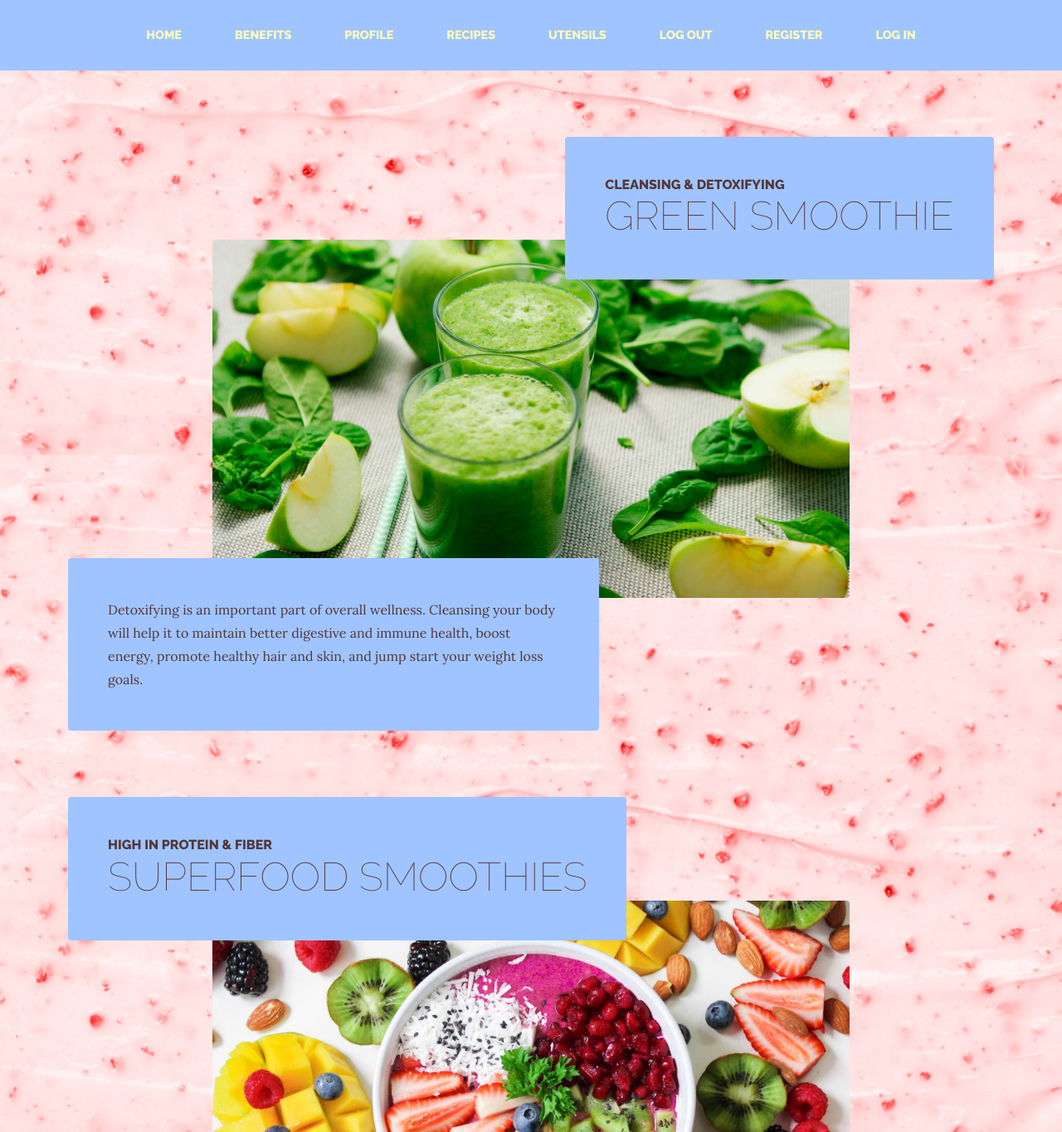
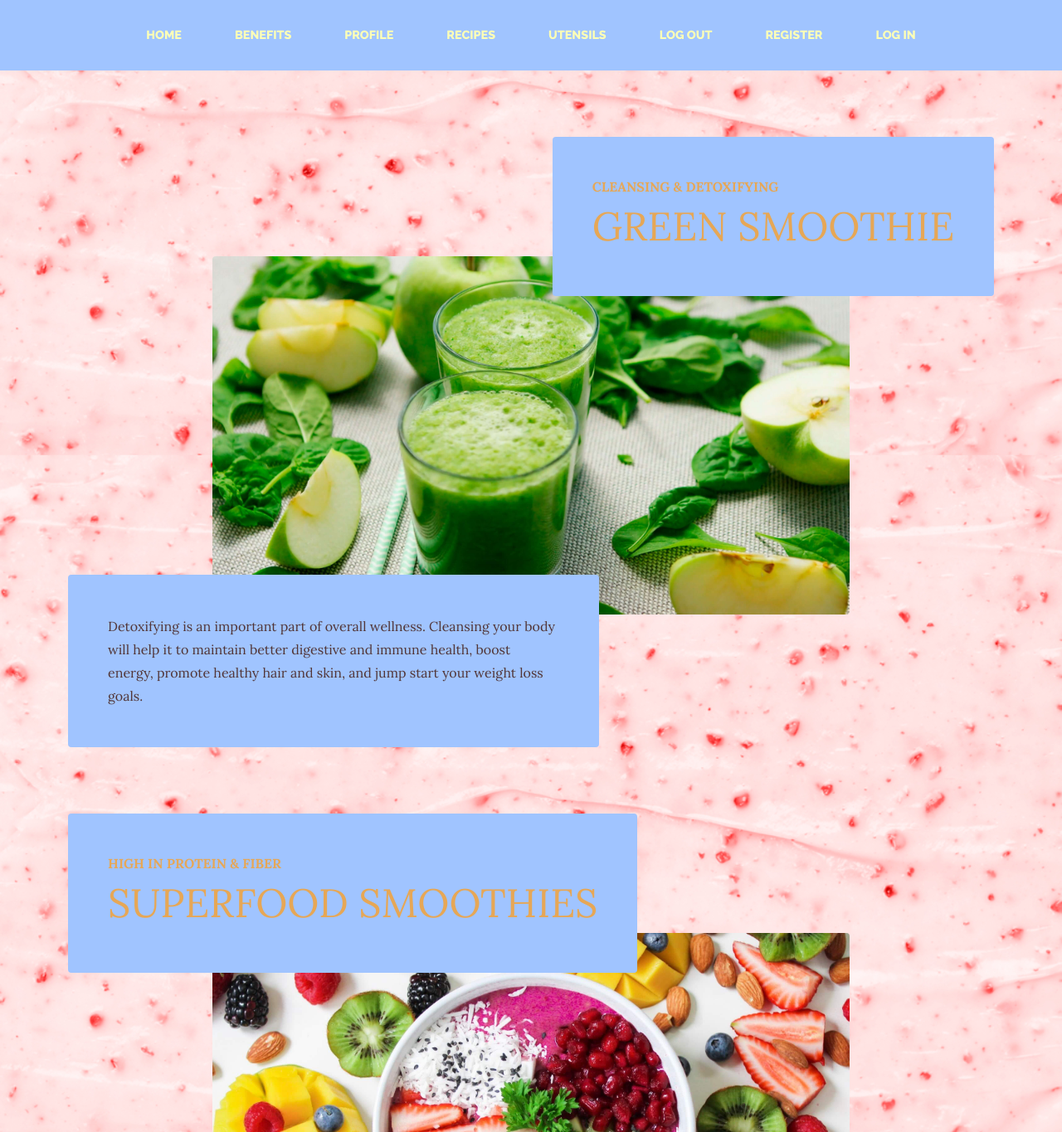
Before and after one commit to melinda-z/CI-MS3-Tutti-Fruitti, a Flask app: page /recipes in a window 1280 px wide. Shown: the part 305-1670 px from the top of the page at 83% size. Run offline with Flask 2, Linux system fonts and the light colour scheme; some libraries are stand-ins or nearby versions.

Commit message:
Create recipe category pages and connect to MongoDB database

```diff
--- a/app.py
+++ b/app.py
@@ -57,5 +57,11 @@ def logout():
     return render_template("logout.html")
 
 
+@app.route("/detox")
+def title():
+    categories = mongo.db.categories.find()
+    return render_template("detox.html", categories=categories)
+
+
 if __name__ == "__main__":
     app.run(host=os.environ.get("IP"), port=int(os.environ.get("PORT")), debug=True)
--- a/static/css/app.css
+++ b/static/css/app.css
@@ -50,3 +50,6 @@ body {
 .text-faded {
   color: #fdffb6;
 }
+.section-heading {
+  text-decoration: none;
+}
--- a/templates/base.html
+++ b/templates/base.html
@@ -25,9 +25,17 @@
       rel="stylesheet"
     />
     <!-- Core theme CSS (includes Bootstrap)-->
-    <link href="static/css/styles.css" rel="stylesheet" />
+    <link
+      href="{{ url_for('static',filename='css/styles.css') }}"
+      rel="stylesheet"
+      type="text/css"
+    />
     <!-- Custom CSS -->
-    <link rel="stylesheet" href="static/css/app.css" />
+    <link
+      rel="stylesheet"
+      href="{{ url_for('static', filename='css/app.css') }}"
+      type="text/css"
+    />
   </head>
   <body>
     <header>
--- /dev/null
+++ b/templates/immune-boost.html
@@ -0,0 +1 @@
+{% extends "base.html" %} {% block content %} {% endblock %}
--- /dev/null
+++ b/templates/kiddylicious.html
@@ -0,0 +1 @@
+{% extends "base.html" %} {% block content %} {% endblock %}
--- a/templates/recipes.html
+++ b/templates/recipes.html
@@ -4,10 +4,10 @@
     <div class="product-item">
       <div class="product-item-title d-flex">
         <div class="bg-faded p-5 d-flex ms-auto rounded">
-          <h2 class="section-heading mb-0">
+          <a href="{{ url_for('detox') }}" class="section-heading mb-0">
             <span class="section-heading-upper">Cleansing & Detoxifying</span>
             <span class="section-heading-lower">Green Smoothie</span>
-          </h2>
+          </a>
         </div>
       </div>
       <img
@@ -33,10 +33,10 @@
     <div class="product-item">
       <div class="product-item-title d-flex">
         <div class="bg-faded p-5 d-flex me-auto rounded">
-          <h2 class="section-heading mb-0">
+          <a href="#" class="section-heading mb-0">
             <span class="section-heading-upper">High In Protein & Fiber</span>
             <span class="section-heading-lower">Superfood Smoothies</span>
-          </h2>
+          </a>
         </div>
       </div>
       <img
@@ -63,10 +63,10 @@
     <div class="product-item">
       <div class="product-item-title d-flex">
         <div class="bg-faded p-5 d-flex ms-auto rounded">
-          <h2 class="section-heading mb-0">
+          <a href="#" class="section-heading mb-0">
             <span class="section-heading-upper">Vitamins & Immunity</span>
             <span class="section-heading-lower">Immune Boosting Smoothies</span>
-          </h2>
+          </a>
         </div>
       </div>
       <img
@@ -93,12 +93,12 @@
     <div class="product-item">
       <div class="product-item-title d-flex">
         <div class="bg-faded p-5 d-flex me-auto rounded">
-          <h2 class="section-heading mb-0">
+          <a href="#" class="section-heading mb-0">
             <span class="section-heading-upper"
               >Hyper-efficient & Fat-burning
             </span>
             <span class="section-heading-lower">Weight Loss Smoothies</span>
-          </h2>
+          </a>
         </div>
       </div>
       <img
@@ -127,10 +127,10 @@
     <div class="product-item">
       <div class="product-item-title d-flex">
         <div class="bg-faded p-5 d-flex ms-auto rounded">
-          <h2 class="section-heading mb-0">
+          <a href="#" class="section-heading mb-0">
             <span class="section-heading-upper">Sweet & Delicious</span>
             <span class="section-heading-lower">Kiddylicious Smoothies</span>
-          </h2>
+          </a>
         </div>
       </div>
       <img
--- /dev/null
+++ b/templates/superfood.html
@@ -0,0 +1 @@
+{% extends "base.html" %} {% block content %} {% endblock %}
--- /dev/null
+++ b/templates/weight-loss.html
@@ -0,0 +1 @@
+{% extends "base.html" %} {% block content %} {% endblock %}
```
Also changed, not shown: templates/detox.html (added, +24 -0 lines).
